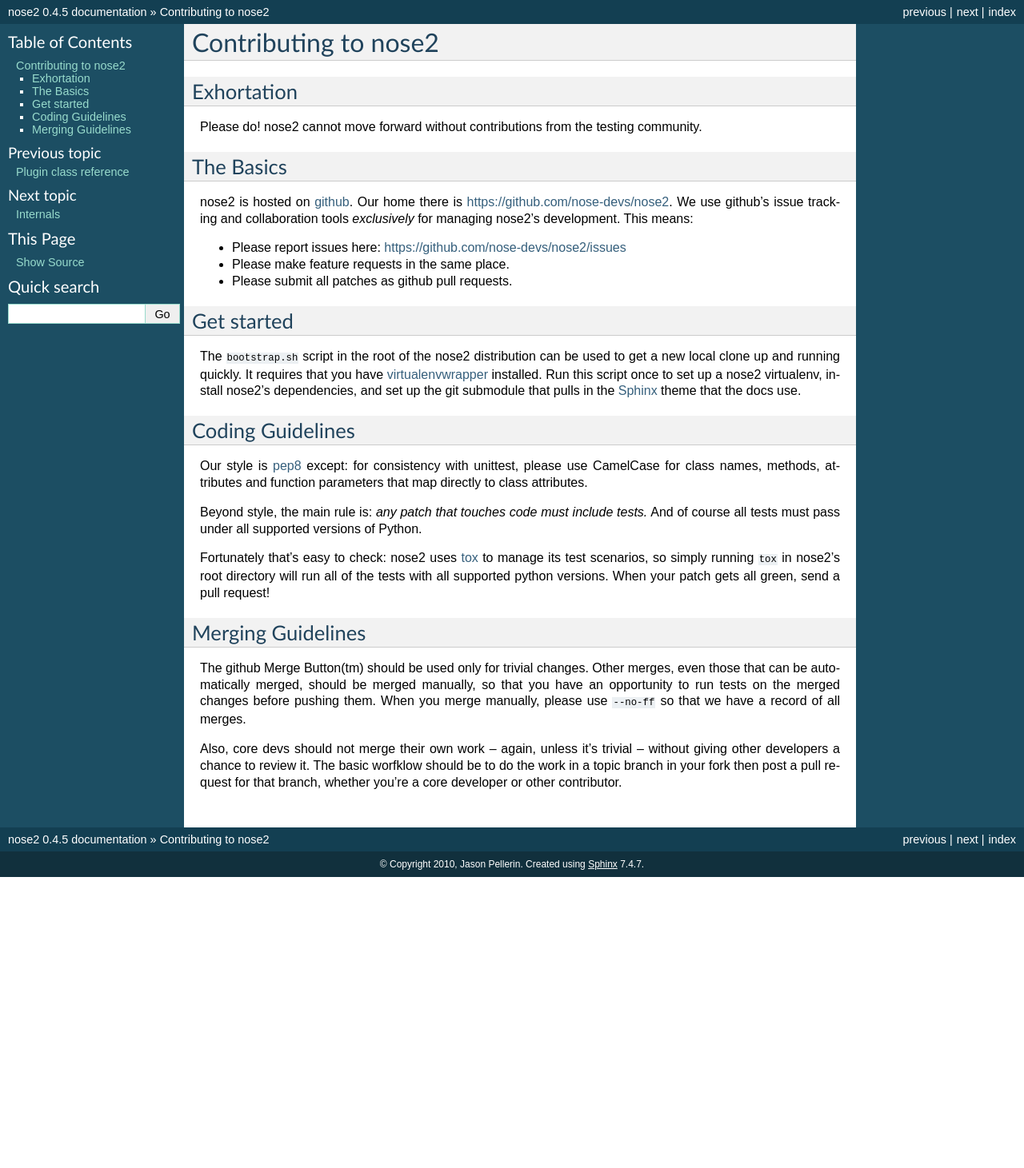
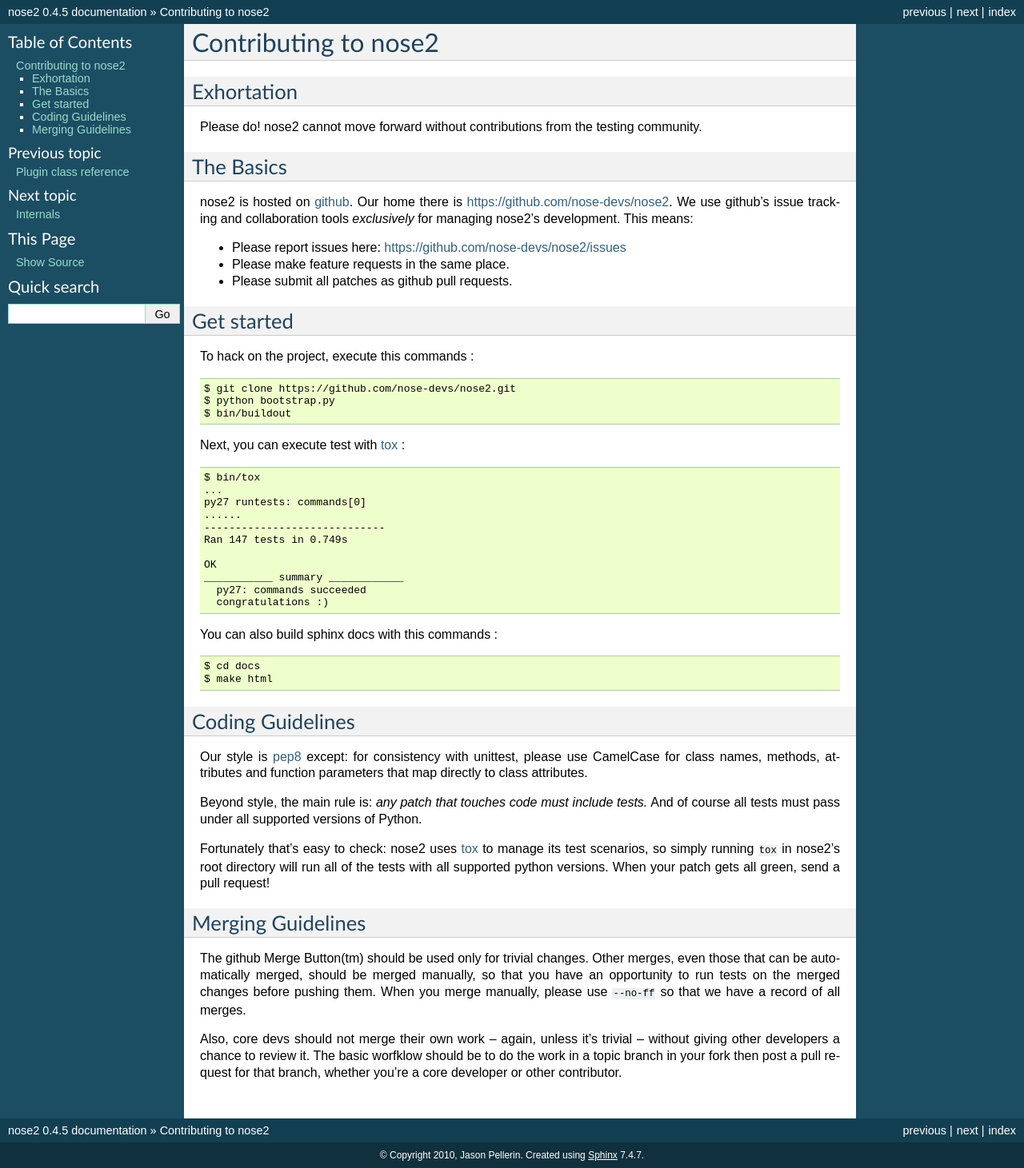
Before and after one commit to nose-devs/nose2, a Sphinx documentation site: the page built from docs/dev/contributing.rst, in a window 1280 px wide. Shown: the whole page at 80% size. Built offline with Sphinx 7.4.7, drawn with Linux system fonts in a browser that asks for light colours; before the commit the page ends 1097 px from its top, so only the background shows below that.

Commit message:
Update contributing documentation section with buildout instructions

```diff
--- a/docs/dev/contributing.rst
+++ b/docs/dev/contributing.rst
@@ -24,11 +24,37 @@
 Get started
 -----------
 
-The ``bootstrap.sh`` script in the root of the nose2 distribution can be
-used to get a new local clone up and running quickly. It requires that
-you have `virtualenvwrapper`_ installed. Run this script once to set
-up a nose2 virtualenv, install nose2's dependencies, and set up the
-git submodule that pulls in the `Sphinx`_ theme that the docs use.
+To hack on the project, execute this commands :
+
+::
+
+    $ git clone https://github.com/nose-devs/nose2.git
+    $ python bootstrap.py
+    $ bin/buildout
+
+Next, you can execute test with `tox`_ :
+
+::
+
+    $ bin/tox
+    ...
+    py27 runtests: commands[0]
+    ......
+    -----------------------------
+    Ran 147 tests in 0.749s
+
+    OK
+    ___________ summary ____________
+      py27: commands succeeded
+      congratulations :)
+
+You can also build sphinx docs with this commands :
+
+::
+
+    $ cd docs
+    $ make html
+
 
 Coding Guidelines
 -----------------
--- a/setup.py
+++ b/setup.py
@@ -6,7 +6,6 @@
 PACKAGES = ['nose2', 'nose2.plugins', 'nose2.plugins.loader',
             'nose2.tests', 'nose2.tests.functional', 'nose2.tests.unit',
             'nose2.tools', 'nose2.backports']
-SCRIPTS = ['bin/nose2']
 DESCRIPTION = 'nose2 is the next generation of nicer testing for Python'
 URL = 'https://github.com/nose-devs/nose2'
 LONG_DESCRIPTION = open(
@@ -39,7 +38,6 @@
     description=DESCRIPTION,
     long_description=LONG_DESCRIPTION,
     packages=PACKAGES,
-    scripts=SCRIPTS,
     author=AUTHOR,
     author_email=AUTHOR_EMAIL,
     url=URL,
```
Also changed, not shown: buildout.cfg (+6 -1 lines), 2 other files.
